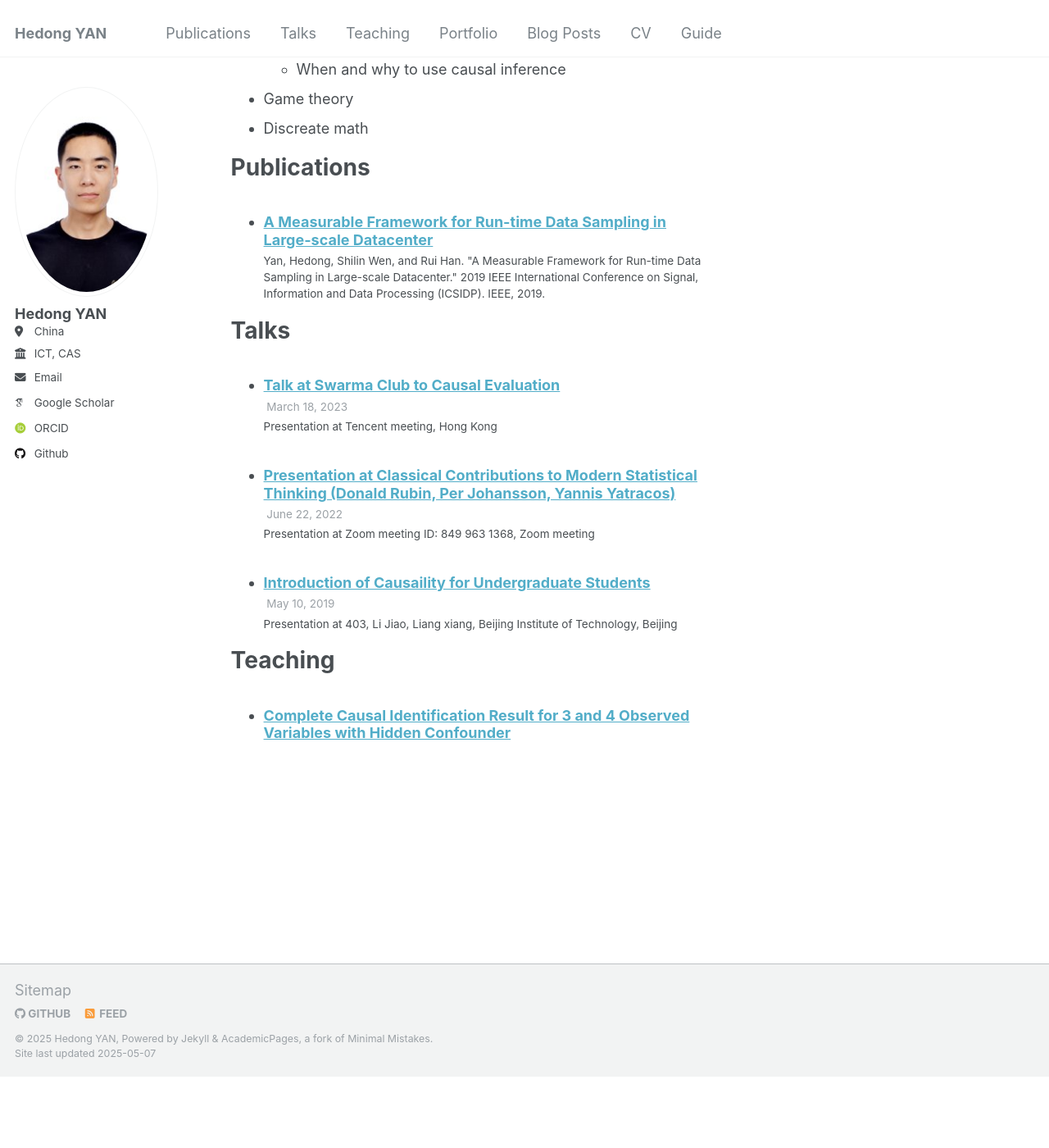
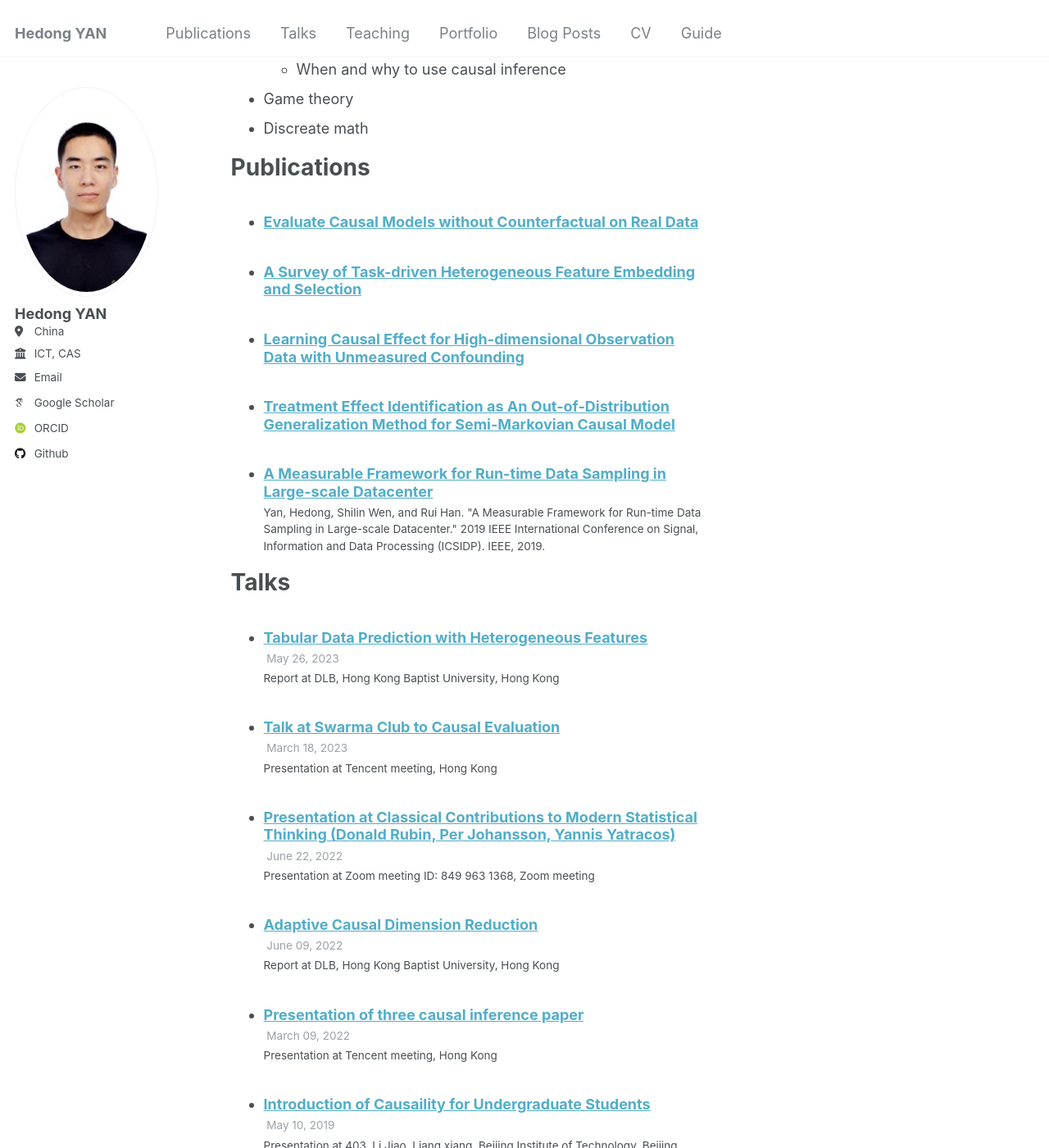
Before and after one commit to hedongyan/hedongyan.github.io, a Jekyll site: the page built from _pages/cv.md, in a window 1280 px wide and 1400 px high, scrolled down 683 px. Shown: the whole window at 82% size. Built offline with Jekyll 4.4.1, drawn with Linux system fonts in a browser that asks for light colours; some web fonts are replaced; before the commit the page ends 1996 px from its top, so only the background shows below that.

Commit message:
update presentation, talks,figures

```diff
--- a/_portfolio/portfolio-2.html
+++ b/_portfolio/portfolio-2.html
@@ -1,6 +1,6 @@
 ---
-title: "Portfolio item number 2"
-excerpt: "Short description of portfolio item number 2 <br/><img src='/images/500x300.png'>"
+title: "贾湖骨龠-雌笛"
+excerpt: "Global mtDNA Table and Geographical Characteristics (...-female-female-female-...) <br/><img src='/images/500x300.png'>"
 collection: portfolio
 ---
 
--- /dev/null
+++ b/_publications/2022-2-21-Treatment Effect Identification as An Out-of-Distribution Generalization Method for Semi-Markovian Causal Model.md
@@ -0,0 +1,10 @@
+---
+title: "Treatment Effect Identification as An Out-of-Distribution Generalization Method for Semi-Markovian Causal Model"
+collection: publications
+category: Rejected by Conferences
+permalink: /publication/2023-9-25-Treatment Effect Identification as An Out-of-Distribution Generalization Method for Semi-Markovian Causal Model
+excerpt: 'Problem: Out-of-distribution generalization. Solution: Invariance of semi-Markovian causal model.'
+date: 2022-2-21
+venue: 'Rejected by 2022 UAI'
+paperurl: 'http://hedongyan.github.io/files/myuai2022.pdf'
+---
--- /dev/null
+++ b/_publications/2023-8-15-Evaluate Causal Models without Counterfactual on Real Data.md
@@ -0,0 +1,12 @@
+---
+title: "Evaluate Causal Models without Counterfactual on Real Data"
+collection: publications
+category: Rejected by Conferences
+permalink: /publication/2023-9-25-Evaluate Causal Models without Counterfactual on Real Data
+excerpt: 'Problem: Evaluation of individual treatment effect prediction. Solution: Independently, identically, distributed error assumption.'
+date: 2023-8-15
+venue: 'Rejected by 2023 AAAI'
+paperurl: 'http://hedongyan.github.io/files/Evaluate Causal Models without Counterfactual on Real Data.pdf'
+---
+
+In large-scale data center, collecting run-time data is a very effective method which can be used to analyze and monitor the performance of data centers. But due to the huge size of data centers, limited computing resources and the requirement of low delay, it is very difficult and unrealistic to collect all the data in large-scale data centers. Therefore, to solve the serious problem, sampling partial data from all data is a common method at present. However, existing researches only focus on designing some efficient data sampling methods to reduce resource and time overhead in datacenters, but these works do not provide a unified and measurable framework to quantity the quality and practicability of other sampling methods. In this paper, we propose a measurable framework for general run-time data sampling in large-scale data center by modeling underlying recovering hypothesis explicitly. The proposed framework is mainly composed of four processes: sampling, collecting, recovering, and comparing. It could measure sampling bias degree accurately. And we design and implement three sampling methods with different recovering hypothesis. The experimental results demonstrate that the proposed framework can help us find a better run-time data sampling method effectively which has a lower sampling bias degree with same sampling rate.
--- /dev/null
+++ b/_publications/2023-8-20-QE2.md
@@ -0,0 +1,10 @@
+---
+title: "A Survey of Task-driven Heterogeneous Feature Embedding and Selection"
+collection: publications
+category: Accepted in QE of PhD
+permalink: /publication/2023-2-23-QE1
+excerpt: 'Problem: heterogeneous feature processing, including heterogeneous feature embedding and heterogeneous feature selection.'
+date: 2022-2-21
+venue: 'Accepted in QE, Computer Science Department, Hong Kong Baptist University'
+paperurl: 'http://hedongyan.github.io/files/QE_2_hetergeneous.pdf'
+---
--- /dev/null
+++ b/_talks/2022-3-9-presentation.md
@@ -0,0 +1,11 @@
+---
+title: "Presentation of three causal inference paper"
+collection: talks
+type: "Presentation"
+permalink: /talks/identification_3paper_presentation.pdf
+venue: "Tencent meeting"
+date: 2022-03-09
+location: "Hong Kong"
+---
+
+[Presented Material](/files/identification_3paper_presentation.pdf)
--- /dev/null
+++ b/_talks/2022-6-9-report.md
@@ -0,0 +1,15 @@
+---
+title: "Adaptive Causal Dimension Reduction"
+collection: talks
+type: "Report"
+permalink: /talks/2022-6-9-report
+venue: "DLB, Hong Kong Baptist University"
+date: 2022-06-09
+location: "Hong Kong"
+---
+
+[Presented Slide](/files/2021-22hedong%20yan.pdf)
+
+[Presented Material](/files/research_report_2021_22.pdf)
+
+<!-- This is a description of your tutorial, note the different field in type. This is a markdown files that can be all markdown-ified like any other post. Yay markdown! -->
--- /dev/null
+++ b/_talks/2023-5-26-report.md
@@ -0,0 +1,17 @@
+---
+title: "Tabular Data Prediction with Heterogeneous Features"
+collection: talks
+type: "Report"
+permalink: /talks/2023-5-26-report
+venue: "DLB, Hong Kong Baptist University"
+date: 2023-05-26
+location: "Hong Kong"
+---
+
+[Presented Slide](/files/2022-23hedong%20yan.pdf)
+
+[Presented Poster](/files/2022-23HedongYan.pdf)
+
+[Presented Material](/files/research_report_2022_23.pdf)
+
+<!-- This is a description of your tutorial, note the different field in type. This is a markdown files that can be all markdown-ified like any other post. Yay markdown! -->
```
Also changed, not shown: _portfolio/portfolio-1.md (+2 -2 lines), _publications/2023-2-23-QE1.md (added, +10 -0 lines), 10 other files.
